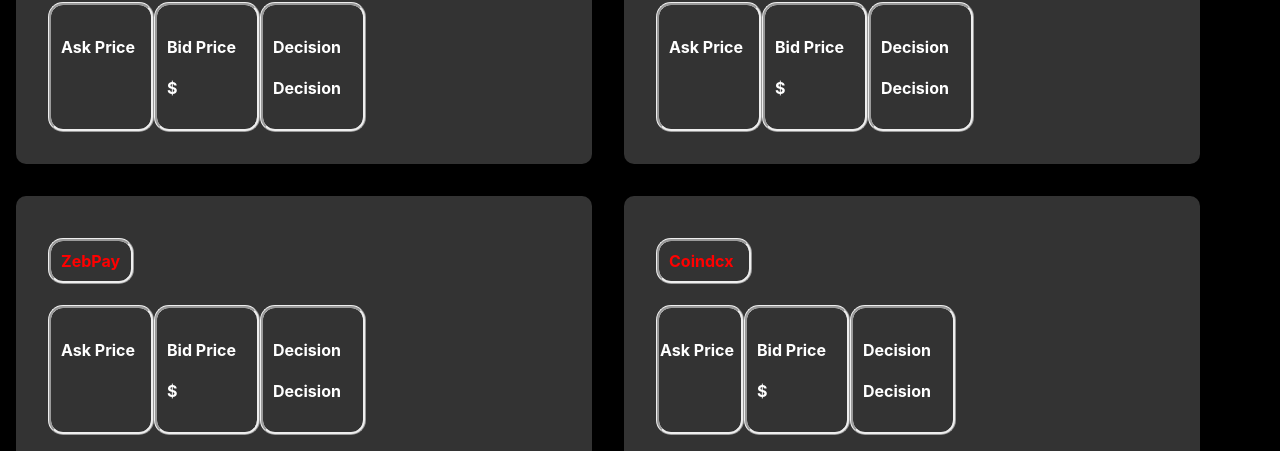
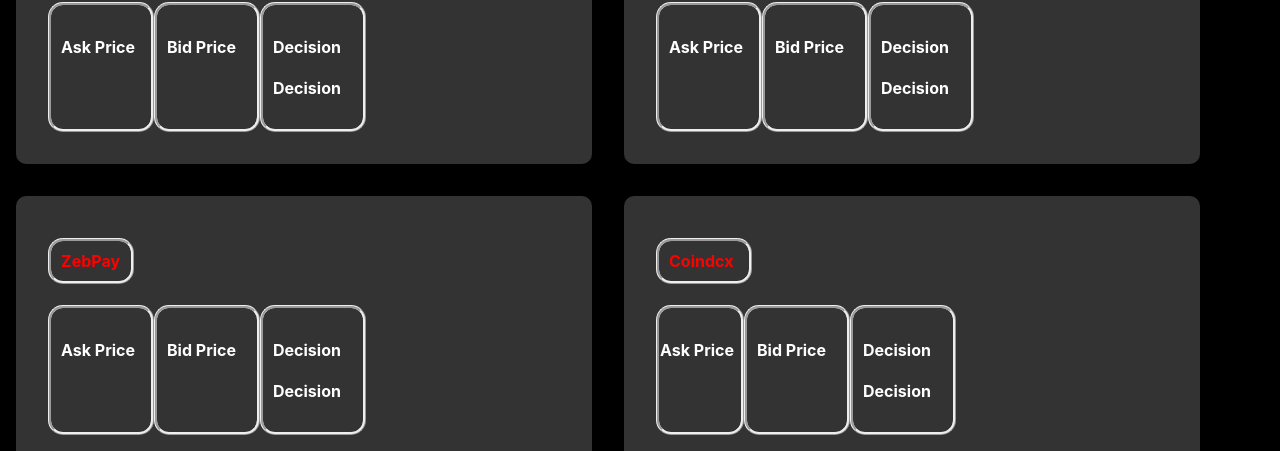
Before and after one commit to rawatravinder115/Trading-askbid, a React (Create React App) app: page / in a window 1280 px wide. Shown: the part 123-574 px from the top of the page. Built offline with nearby package versions, Linux system fonts and the light colour scheme; no server answers.

Commit message:
Update Bid.js

```diff
--- a/src/Components/Fetch/Bid.js
+++ b/src/Components/Fetch/Bid.js
@@ -2,7 +2,7 @@
 	return (
 		<div>
 			<h4>Bid Price</h4>
-			<h4>${props.low}</h4>
+			<h4>{props.low}</h4>
 		</div>
 	);
 };
```
